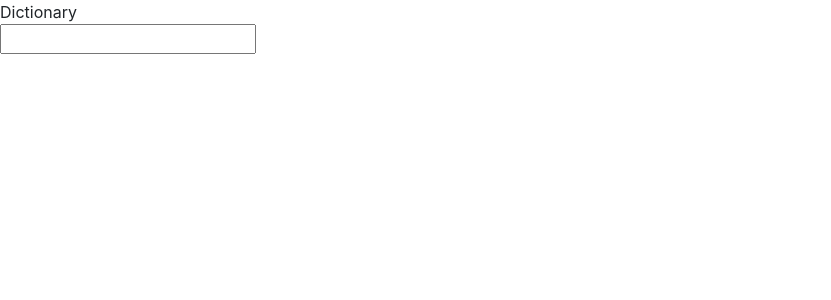
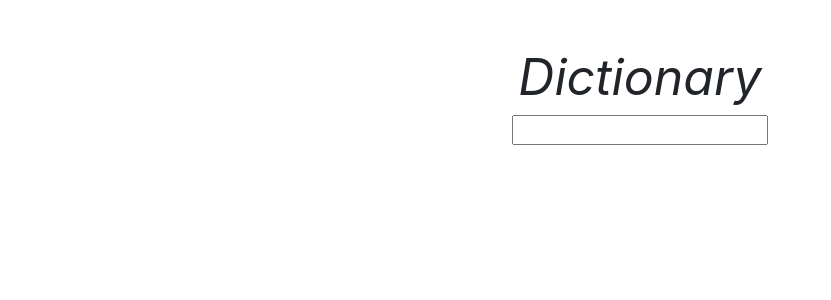
Before and after one commit to hann0r/dictionary-project, a React (Create React App) app: page / in a window 1280 px wide. Shown: the top 300 px of the page, without its empty margins (0-831 px from the left). Built offline with nearby package versions, Linux system fonts and the light colour scheme.

Commit message:
Rendered the word meanings

```diff
--- a/src/App.css
+++ b/src/App.css
@@ -0,0 +1,9 @@
+.App-header {
+  font-size: 50px;
+  font-style: italic;
+}
+
+.App {
+  margin: 40px;
+  text-align: center;
+}
--- a/src/Dictionary.js
+++ b/src/Dictionary.js
@@ -1,12 +1,15 @@
 import React, { useState } from "react";
 import axios from "axios";
+import Results from "./Results";
 import "./Dictionary.css";
 
 export default function Dictionary() {
   let [keyword, setKeyword] = useState("");
+  let [results, setResults] = useState(null);
 
   function handleResponse(response) {
     console.log(response.data[0]);
+    setResults(response.data[0]);
   }
 
   function search(event) {
@@ -24,6 +27,7 @@
       <form onSubmit={search}>
         <input type="search" onChange={handleKeywordChange} />
       </form>
+      <Results results={results} />
     </div>
   );
 }
--- /dev/null
+++ b/src/Meaning.js
@@ -0,0 +1,20 @@
+import React from "react";
+
+export default function Meaning(props) {
+  return (
+    <div className="Meaning">
+      <h3>{props.meaning.partOfSpeech} </h3>
+      {props.meaning.definitions.map(function (definition, index) {
+        return (
+          <div key={index}>
+            <p>
+              {definition.definition}
+              <br />
+              <em>{definition.example}</em>
+            </p>
+          </div>
+        );
+      })}
+    </div>
+  );
+}
--- /dev/null
+++ b/src/Results.js
@@ -0,0 +1,21 @@
+import react from "react";
+import Meaning from "./Meaning";
+
+export default function Result(props) {
+  if (props.results) {
+    return (
+      <div className="Results">
+        <h2>{props.results.word}</h2>
+        {props.results.meanings.map(function (meaning, index) {
+          return (
+            <div key={index}>
+              <Meaning meaning={meaning} />
+            </div>
+          );
+        })}
+      </div>
+    );
+  } else {
+    return null;
+  }
+}
```
